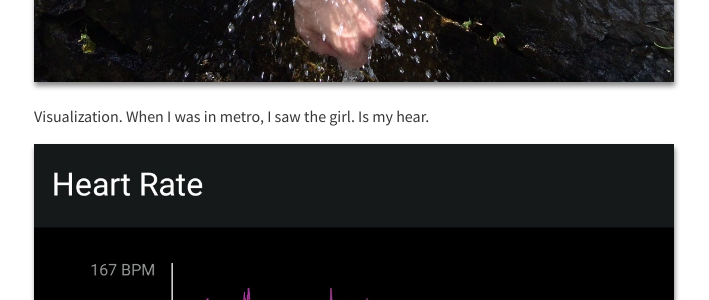
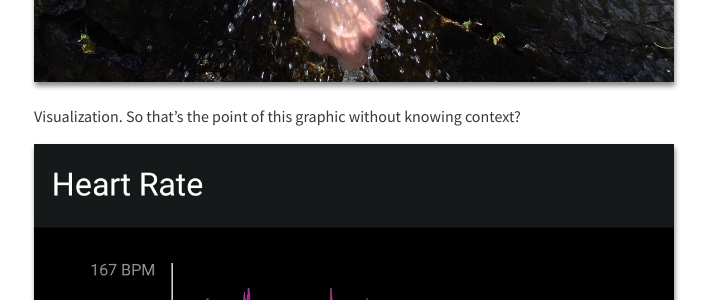
Before and after one commit to ptmt/ptmt.github.com, a Jekyll site: the page built from _posts/2015-08-25-mio-fuse-review.md, in a window 1280 px wide and 900 px high, scrolled down 1196 px. Shown: the part 154-454 px from the top of the window, without its empty margins (286-995 px from the left). Built offline with Jekyll 4.4.1, drawn with Linux system fonts in a browser that asks for light colours; nearby versions of some CDN libraries; some web fonts are replaced; Markdown is read by kramdown in place of the engine named in the settings; comment, search, counter and statistics services are not loaded.

Commit message:
update last post about context

```diff
--- a/_posts/2015-08-25-mio-fuse-review.md
+++ b/_posts/2015-08-25-mio-fuse-review.md
@@ -23,7 +23,7 @@ I like this moment: you go in the shower and suddenly there is only the cold wat
 
 ![Cold water](/images/2015/mio-waterproof.jpg)
 
-Visualization. When I was in metro, I saw the girl. Is my hear.
+Visualization. So that's the point of this graphic without knowing context?
 
 ![Screenshot from MIO Go](/images/2015/mio-hikingat1000m.png)
 
```
